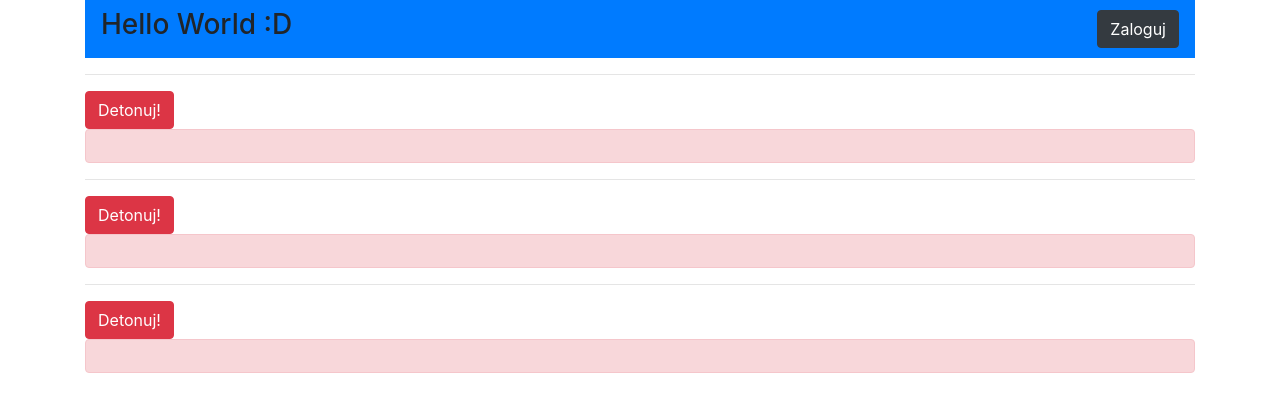
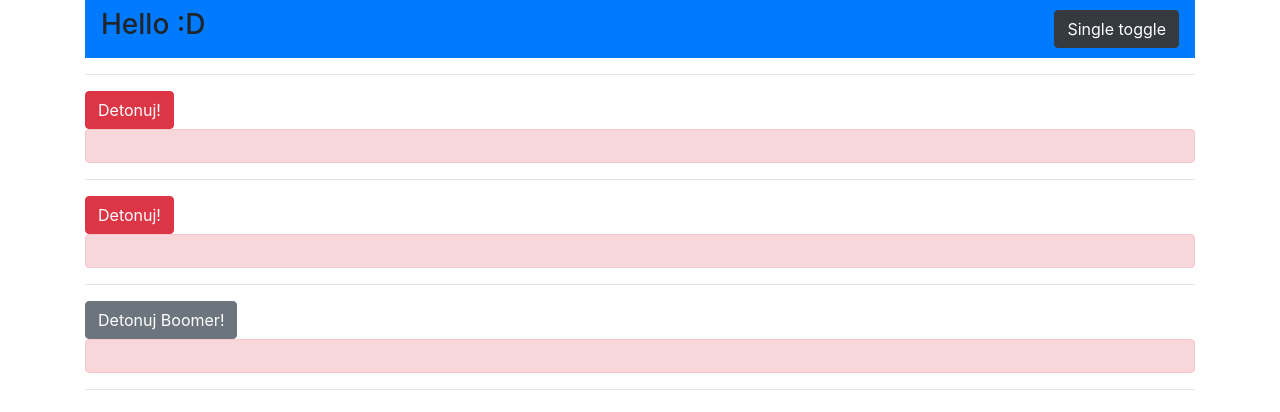
Before and after one commit to PBA77/react-ts-test, a React (Create React App) app: page / in a window 1280 px wide. Shown: the top 412 px of the page. Built offline with nearby package versions, Linux system fonts and the light colour scheme.

Commit message:
cosmetics

```diff
--- a/src/App.tsx
+++ b/src/App.tsx
@@ -1,16 +1,19 @@
 import 'bootstrap/dist/css/bootstrap.min.css';
 import React from 'react';
+import createRef from 'react'
 import Login from './Components/Login';
 import { Counter } from './Components/Counter';
 import BetterCounter from './Components/BetterCounter';
 import BestCounter from './Components/BestCounter';
 
+export const UserContext = React.createContext({name : "Boomer"});
+
 function App() {
-  return (
+   return (
     <div className="App">
       <div className="container-xl">
         <nav className="navbar navbar-dark bg-primary">
-          <h3>Hello World :D</h3>
+          <h3>Hello {} :D</h3>
           <Login />
         </nav>
         <hr></hr>
@@ -18,7 +21,10 @@ function App() {
         <hr></hr>
         <BetterCounter />
         <hr></hr>
-        <BestCounter />
+        <UserContext.Provider value={{name:"Boomer"}}>
+          <BestCounter />
+        </UserContext.Provider>
+        <hr></hr>
       </div>
     </div>
   );
--- a/src/Components/BestCounter.tsx
+++ b/src/Components/BestCounter.tsx
@@ -1,12 +1,12 @@
-import React, { Component } from 'react';
+import React, { Component, useContext } from 'react';
 import { useState } from 'react';
 import { useEffect } from 'react';
+import { UserContext } from '../App';
 
 // Hook
 function useExplode() {
   const [isExploding, setIsExploding] = useState(false);
   const [message, setMessage] = useState("");
-
 
   useEffect(() => {
     let timerID: NodeJS.Timeout;
@@ -31,12 +31,13 @@ function useExplode() {
 
 export default () => {
   const {message, boom} = useExplode()
+  const User = useContext(UserContext)
 
   return (
     <>
       <div>
-        <button type="button" onClick={boom} className="btn btn-danger">
-          Detonuj!
+        <button type="button" onClick={boom} className="btn btn-secondary" data-container="body" data-toggle="popover" data-placement="bottom" data-content="Vivamus sagittis lacus vel augue laoreet rutrum faucibus.">
+        Detonuj {User.name}!
         </button>
         <div className="alert alert-danger" role="alert">
           <h3>{message}</h3>
--- a/src/Components/Login.tsx
+++ b/src/Components/Login.tsx
@@ -1,7 +1,7 @@
 import React from "react";
 
 export default () => (
-  <button type="button" className="btn btn-dark">
-    Zaloguj
-  </button>
+<button type="button" className="btn btn-dark" data-toggle="button" aria-pressed="false">
+  Single toggle
+</button>
 );
```
Also changed, not shown: 13 other files (tests, documents, lock files or other folders).
